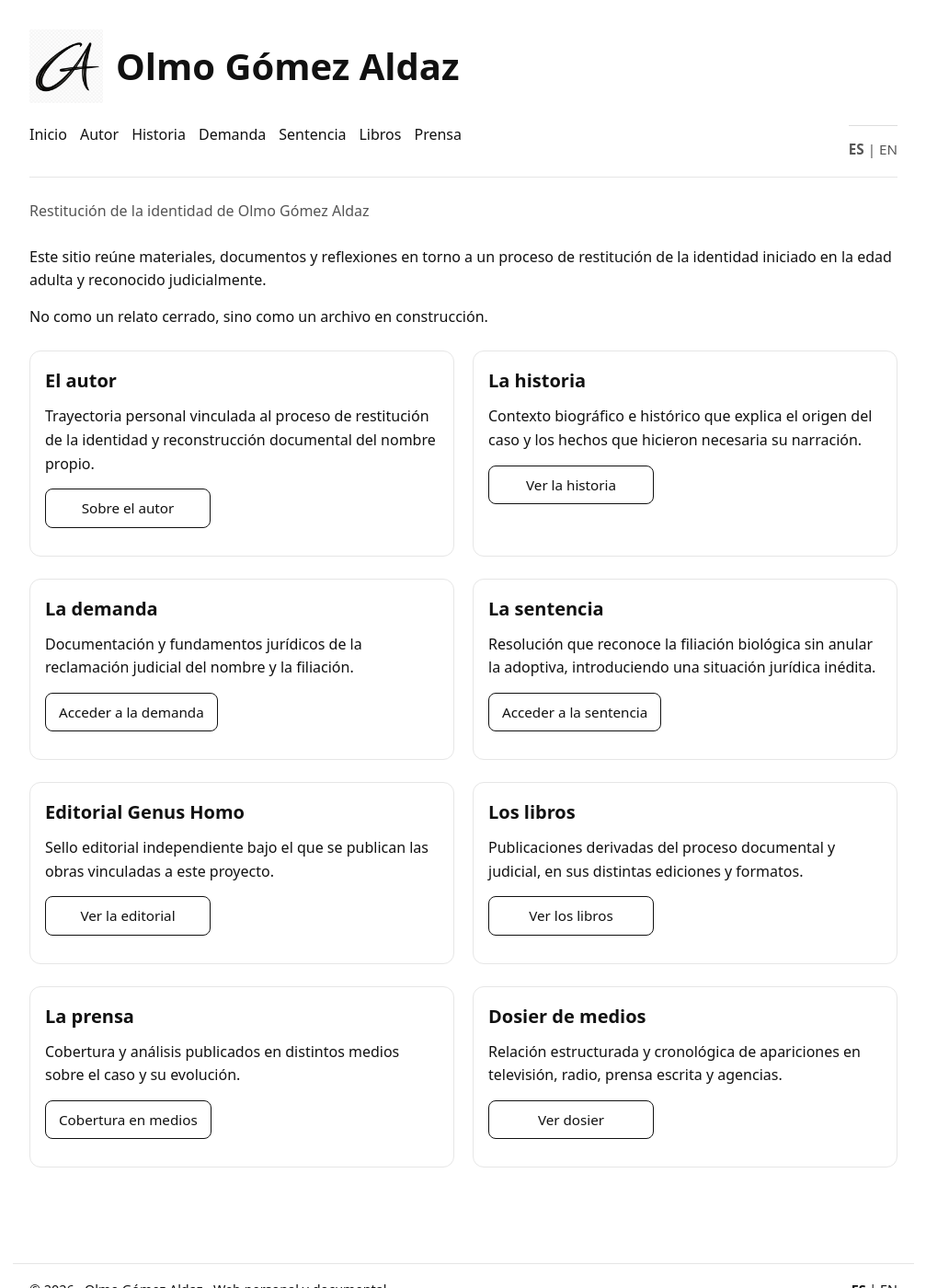
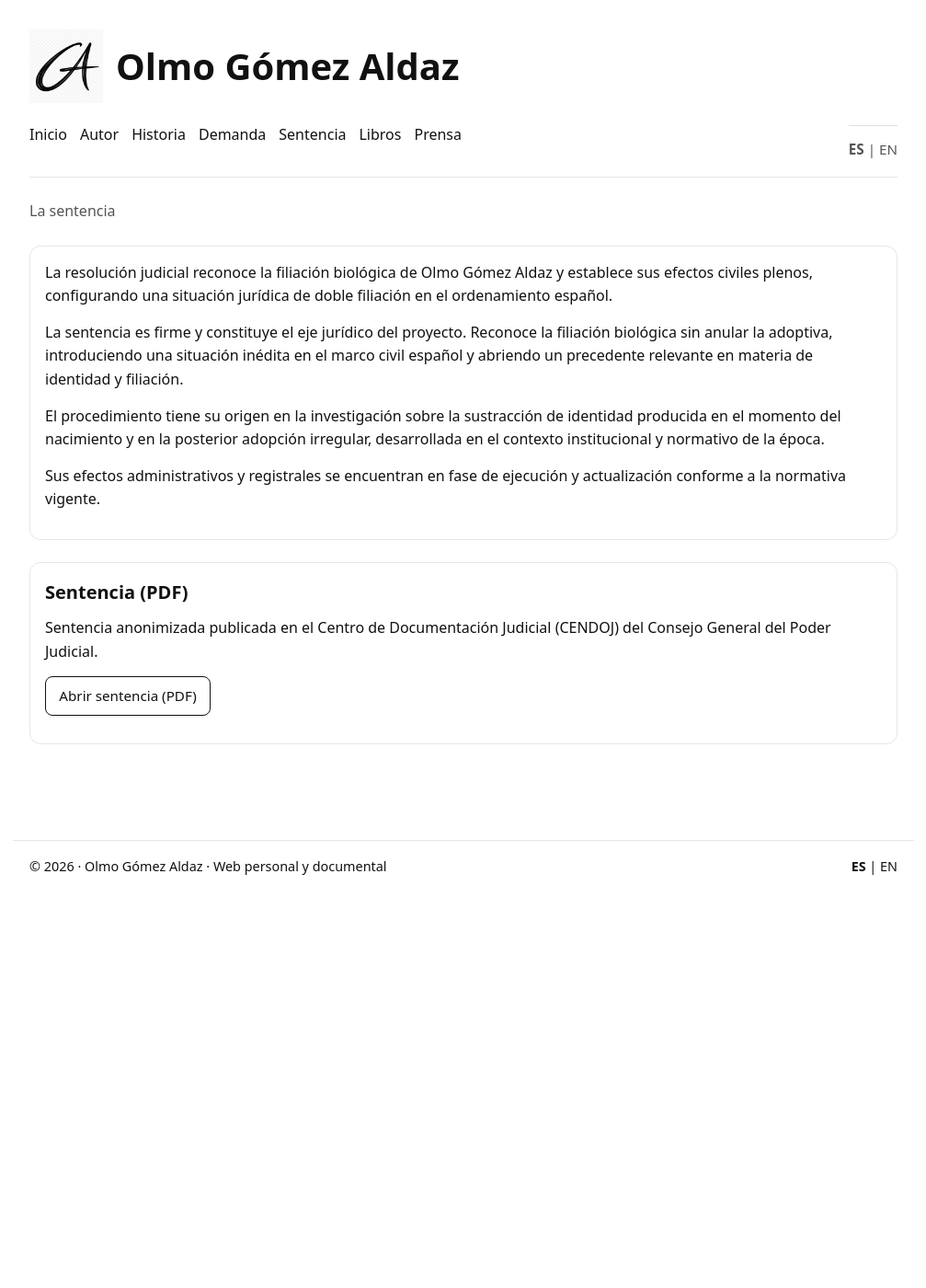
Before and after one commit to olmogaldaz/olmogaldaz.github.io, a Jekyll site: the page built from index2.html, in a window 1280 px wide and 1400 px high. Shown: the whole window at 92% size, without its empty margins (136-1143 px from the left). Built offline with Jekyll 4.4.1, drawn with Linux system fonts in a browser that asks for light colours.

Commit message:
Update index2.html

```diff
--- a/index2.html
+++ b/index2.html
@@ -1,128 +1,61 @@
 ---
 layout: default
 lang: es
-alt: /en/
-title: Olmo Gómez Aldaz
-description: Proyecto personal y documental sobre la restitución judicial de la identidad y la doble filiación.
+alt: /en/sentence/
+title: Sentencia · Olmo Gómez Aldaz
+description: Sentencia judicial firme que reconoce la filiación biológica y establece un caso pionero de doble filiación en el ordenamiento español.
 ---
 
 <div class="wrap">
   <header id="site-header"></header>
 
-<main>
-
   <h1 class="page-title subtle">
-    Restitución de la identidad de Olmo Gómez Aldaz
+    La sentencia
   </h1>
 
-  <p>
-    Este sitio reúne materiales, documentos y reflexiones en torno a un proceso de restitución de la identidad iniciado en la edad adulta y reconocido judicialmente.
-  </p>
-  <p>
-    No como un relato cerrado, sino como un archivo en construcción.
-  </p>
+  <main>
 
-  <!-- FILA 1 -->
-  <div class="row">
+    <!-- Bloque principal -->
+    <div class="card">
 
-    <div class="card">
-      <h2>El autor</h2>
       <p>
-        Trayectoria personal vinculada al proceso de restitución de la identidad y reconstrucción documental del nombre propio.
+        La resolución judicial reconoce la filiación biológica de Olmo Gómez Aldaz y establece sus efectos civiles plenos, configurando una situación jurídica de doble filiación en el ordenamiento español.
       </p>
+
       <p>
-        <a class="cta" href="/es/autor/">Sobre el autor</a>
+        La sentencia es firme y constituye el eje jurídico del proyecto. Reconoce la filiación biológica sin anular la adoptiva, introduciendo una situación inédita en el marco civil español y abriendo un precedente relevante en materia de identidad y filiación.
       </p>
+
+      <p>
+        El procedimiento tiene su origen en la investigación sobre la sustracción de identidad producida en el momento del nacimiento y en la posterior adopción irregular, desarrollada en el contexto institucional y normativo de la época.
+      </p>
+
+      <p>
+        Sus efectos administrativos y registrales se encuentran en fase de ejecución y actualización conforme a la normativa vigente.
+      </p>
+
     </div>
 
+    <!-- Sentencia PDF -->
     <div class="card">
-      <h2>La historia</h2>
+
+      <h2>Sentencia (PDF)</h2>
+
       <p>
-        Contexto biográfico e histórico que explica el origen del caso y los hechos que hicieron necesaria su narración.
+        Sentencia anonimizada publicada en el Centro de Documentación Judicial (CENDOJ) del Consejo General del Poder Judicial.
       </p>
+
       <p>
-        <a class="cta" href="/es/historia/">Ver la historia</a>
+        <a class="cta cta-full"
+           href="https://www.poderjudicial.es/search/AN/openDocument/6aeaf44a18f6bf28a0a8778d75e36f0d/20250624"
+           target="_blank"
+           rel="noopener noreferrer">
+          Abrir sentencia (PDF)
+        </a>
       </p>
+
     </div>
 
-  </div>
-
-  <!-- FILA 2 -->
-  <div class="row">
-
-    <div class="card">
-      <h2>La demanda</h2>
-      <p>
-        Documentación y fundamentos jurídicos de la reclamación judicial del nombre y la filiación.
-      </p>
-      <p>
-        <a class="cta" href="/es/demanda/">Acceder a la demanda</a>
-      </p>
-    </div>
-
-    <div class="card">
-      <h2>La sentencia</h2>
-      <p>
-        Resolución que reconoce la filiación biológica sin anular la adoptiva, introduciendo una situación jurídica inédita.
-      </p>
-      <p>
-        <a class="cta" href="/es/sentencia/">Acceder a la sentencia</a>
-      </p>
-    </div>
-
-  </div>
-
-  <!-- FILA 3 -->
-  <div class="row">
-
-    <div class="card">
-      <h2>Editorial Genus Homo</h2>
-      <p>
-        Sello editorial independiente bajo el que se publican las obras vinculadas a este proyecto.
-      </p>
-      <p>
-        <a class="cta" href="/es/genus-homo/">Ver la editorial</a>
-      </p>
-    </div>
-
-    <div class="card">
-      <h2>Los libros</h2>
-      <p>
-        Publicaciones derivadas del proceso documental y judicial, en sus distintas ediciones y formatos.
-      </p>
-      <p>
-        <a class="cta" href="/es/libros/">Ver los libros</a>
-      </p>
-    </div>
-
-  </div>
-
-  <!-- FILA 4 -->
-  <div class="row">
-
-    <div class="card">
-      <h2>La prensa</h2>
-      <p>
-        Cobertura y análisis publicados en distintos medios sobre el caso y su evolución.
-      </p>
-      <p>
-        <a class="cta" href="/es/prensa/">Cobertura en medios</a>
-      </p>
-    </div>
-
-    <div class="card">
-      <h2>Dosier de medios</h2>
-      <p>
-        Relación estructurada y cronológica de apariciones en televisión, radio, prensa escrita y agencias.
-      </p>
-      <p>
-        <a class="cta" href="/es/dosier/">Ver dosier</a>
-      </p>
-    </div>
-
-  </div>
-
-</main>
-
+  </main>
 
 </div>
```
